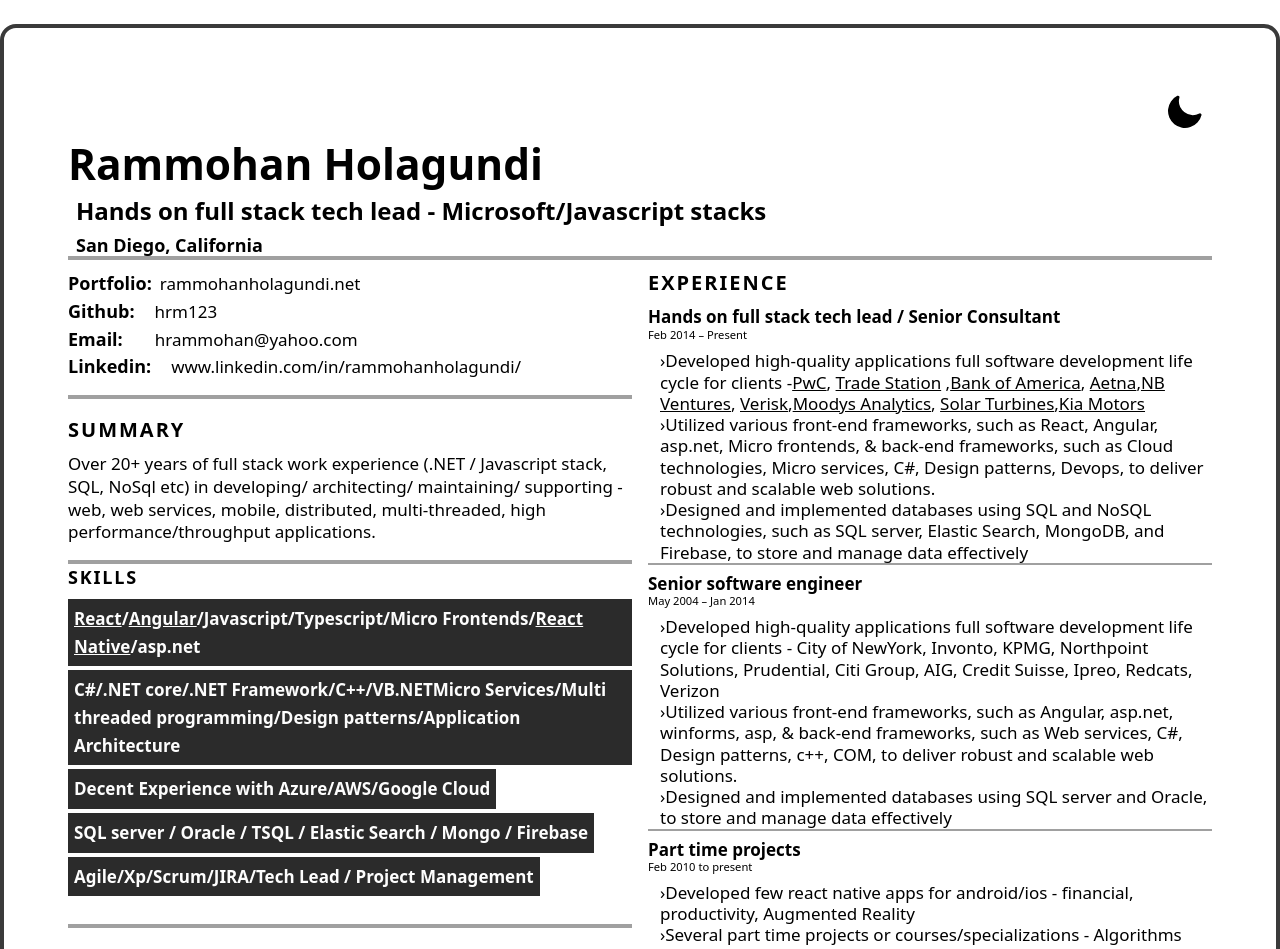
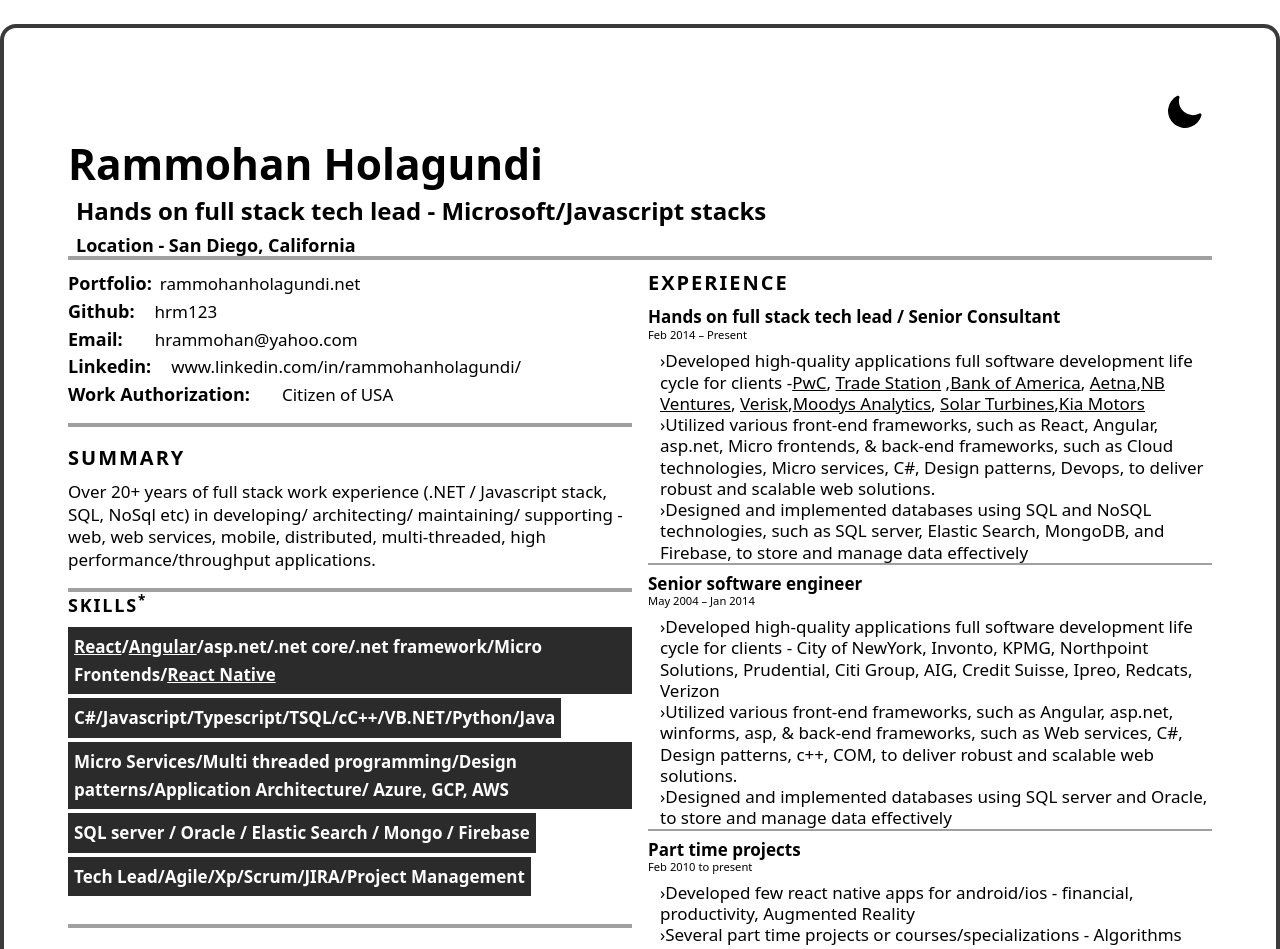
Before and after one commit to hrm123/nextjs, a Next.js app: page / in a window 1280 px wide. Shown: the top 949 px of the page. Built offline with nearby package versions, Linux system fonts and the light colour scheme; what tailwind-heropatterns would draw is missing.

Commit message:
resume updat

```diff
--- a/src/components/contact.tsx
+++ b/src/components/contact.tsx
@@ -71,6 +71,23 @@ const Contact = () => {
                       www.linkedin.com/in/rammohanholagundi/
                     </a>
                   </li>
+                  <li
+                    className="mt-1 leading-normal transition duration-100 ease-in  text-md hover:"
+                  >
+                    <a href="mailto:hrammohan@yahoo.com" className="group">
+                      <span
+                        className="mr-8 text-lg font-semibold  leading-snugish"
+                      >
+                        Work Authorization:
+                      </span>
+                      Citizen of USA
+                      <span
+                        className="inline-block font-normal transition duration-100 ease-in  print: group-hover:"
+                      >
+
+                      </span>
+                    </a>
+                  </li>
                 </ul>
               </section>
             </section>
--- a/src/components/header.tsx
+++ b/src/components/header.tsx
@@ -18,8 +18,9 @@ const Header = () => {
               <h3
                 className="m-0 mt-2 ml-2 font-semibold text-lg  leading-snugish"
               >
-                San Diego, California
+                Location - San Diego, California
               </h3>
+
             </section>
             {/*
             <section
--- a/src/components/skills.tsx
+++ b/src/components/skills.tsx
@@ -13,7 +13,7 @@ return (
     <h2
       className="mb-2 text-lg font-bold tracking-widest  print:font-normal"
     >
-      SKILLS
+      SKILLS<sup>*</sup>
     </h2>
     <section className="mb-0 break-inside-avoid">
       <section className="mt-1 last:pb-1">
@@ -23,30 +23,31 @@ return (
           <li
             className="p-1.5 mr-1.6 mb-1 text-white leading-relaxed print:bg-white print:border-inset bg-gray-800"
           >
-            <Link href="/tech/1" className='underline'>React</Link>/<Link href="/tech/2" className='underline'>Angular</Link>/Javascript/Typescript/Micro Frontends/<Link href="/tech/3" className='underline'>React Native</Link>/asp.net
+            <Link href="/tech/1" className='underline'>React</Link>/<Link href="/tech/2" className='underline'>Angular</Link>/asp.net/.net core/.net framework/Micro Frontends/<Link href="/tech/3" className='underline'>React Native</Link>
           </li>
           <li
             className="p-1.5 mr-1.6 mb-1 text-white leading-relaxed print:bg-white print:border-inset bg-gray-800"
           >
-            C#/.NET core/.NET Framework/C++/VB.NETMicro Services/Multi threaded programming/Design patterns/Application Architecture
+            C#/Javascript/Typescript/TSQL/cC++/VB.NET/Python/Java
           </li>
           <li
             className="p-1.5 mr-1.6 mb-1 text-white leading-relaxed print:bg-white print:border-inset bg-gray-800"
           >
-            Decent Experience with Azure/AWS/Google Cloud
+            Micro Services/Multi threaded programming/Design patterns/Application Architecture/ Azure, GCP, AWS
           </li>
           <li
           className="p-1.5 mr-1.6 mb-1 text-white leading-relaxed print:bg-white print:border-inset bg-gray-800"
         >
-          SQL server / Oracle / TSQL / Elastic Search / Mongo / Firebase
+          SQL server / Oracle / Elastic Search / Mongo / Firebase
         </li>
 
         <li
           className="p-1.5 mr-1.6 mb-1 text-white leading-relaxed print:bg-white print:border-inset bg-gray-800"
         >
-          Agile/Xp/Scrum/JIRA/Tech Lead / Project Management
+          Tech Lead/Agile/Xp/Scrum/JIRA/Project Management
         </li>
           </ul>
+
       </section>
     </section>
     </section>
--- a/src/pages/_document.tsx
+++ b/src/pages/_document.tsx
@@ -11,11 +11,14 @@ export default function Document() {
           <link rel="preconnect" href="https://fonts.googleapis.com" />
           <link rel="preconnect" href="https://fonts.gstatic.com" crossOrigin="anonymous" />
           <link href="https://fonts.googleapis.com/css2?family=Jost:ital,wght@0,100;0,200;0,300;0,400;0,500;0,600;0,700;0,800;0,900;1,100;1,200;1,300;1,400;1,500;1,600;1,700;1,800;1,900&display=swap" rel="stylesheet" />
+
         </Head>
       <body>
         <Main />
         <NextScript />
+        <footer id="footnote" style={{fontWeight: 'bolder'}}>* Skills listed are in descending order of expertise</footer>
       </body>
+
     </Html>
   )
 }
```
